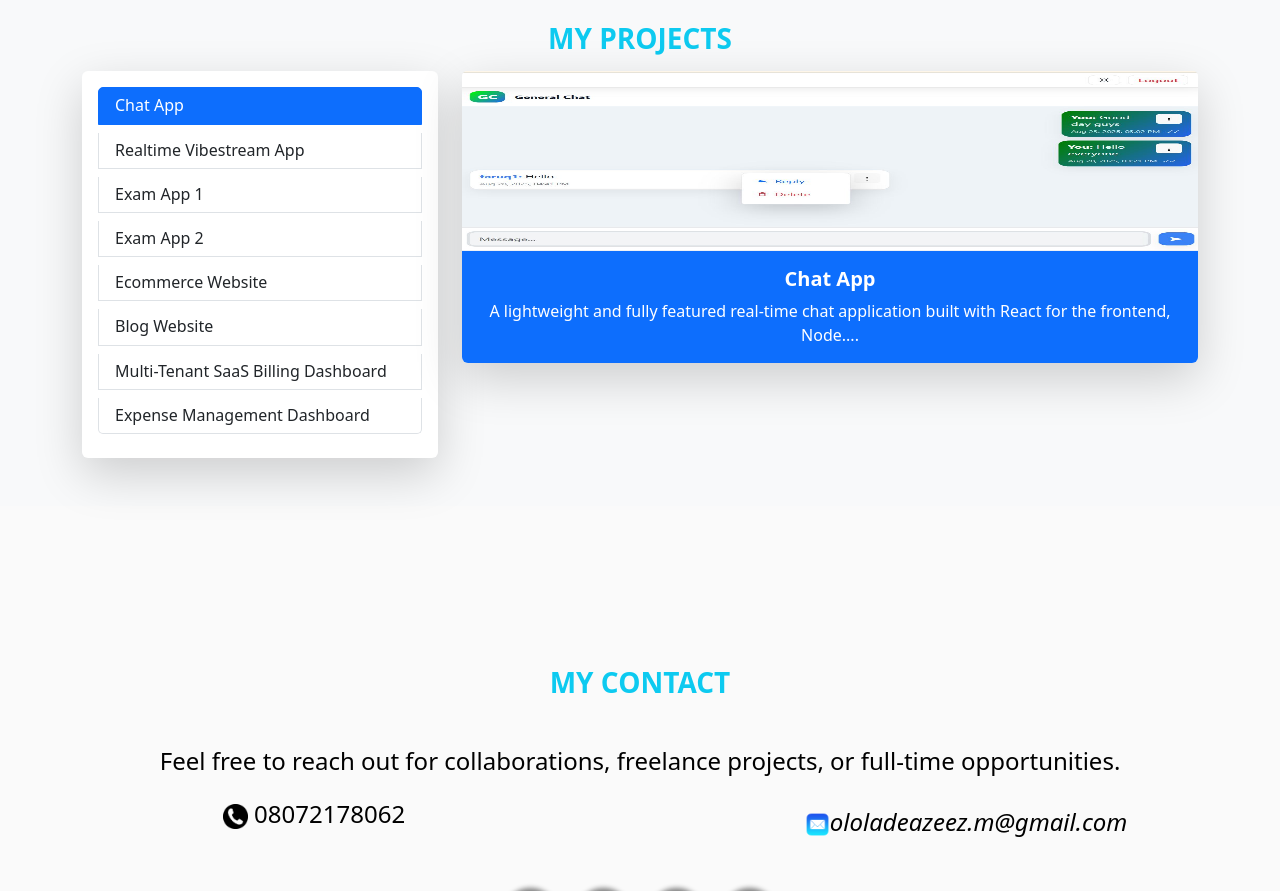
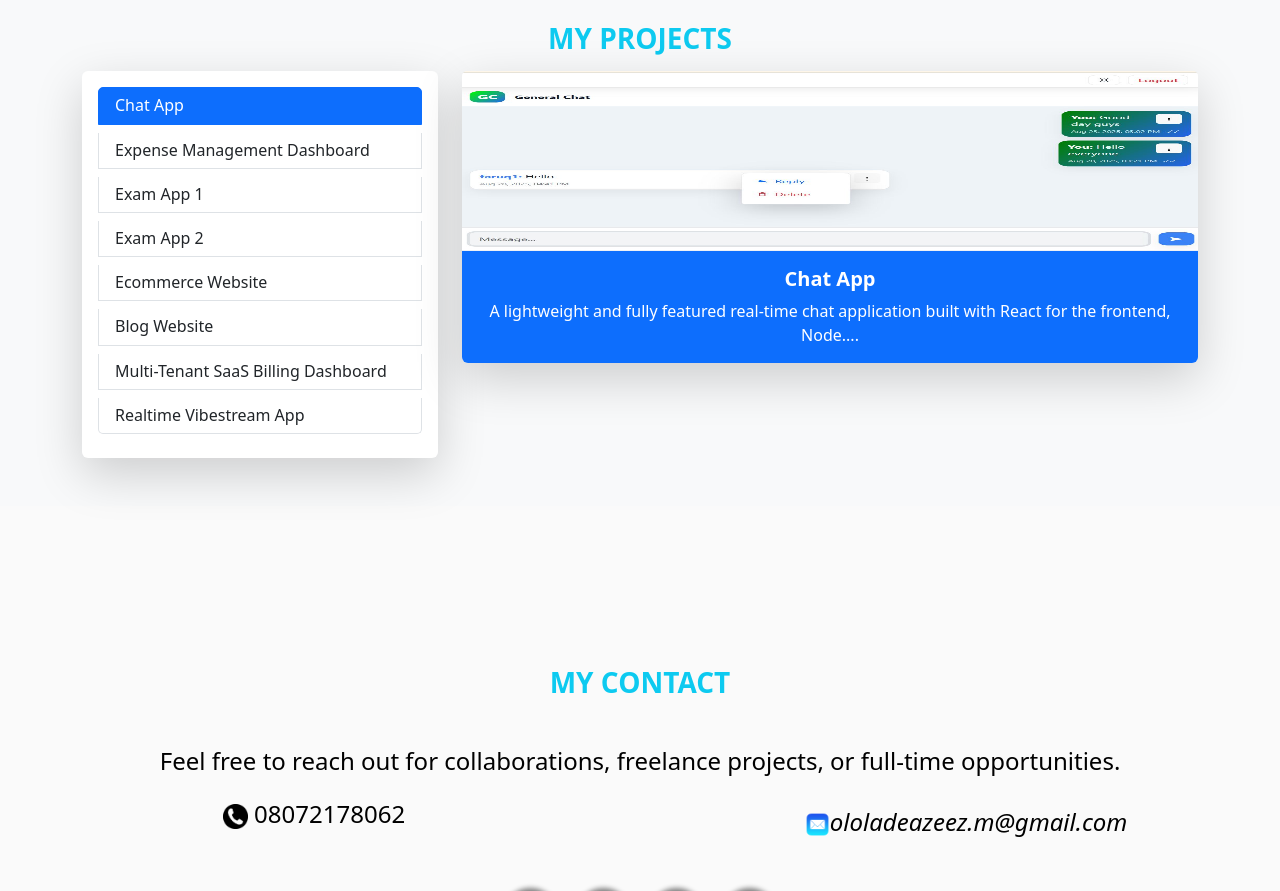
Before and after one commit to hayZedTech/port-frontend, a React (Vite) app: page / in a window 1280 px wide. Shown: the part 2840-3731 px from the top of the page. Built offline with nearby package versions, Linux system fonts and the light colour scheme.

Commit message:
Initial commit

```diff
--- a/src/Projects.jsx
+++ b/src/Projects.jsx
@@ -13,7 +13,7 @@ import exam002 from "./Images/exam002.png";
 import blog from "./Images/blog.png";
 import stripe_dashboard from "./Images/stripe_dashboard.png";
 import vibestream from "./Images/vibestream.png";
-import dashboard from "./Images/dashboard.png"; // ✅ new dashboard image
+import expenses from "./Images/expenses.png";
 
 export const Projects = () => {
   const [showModal, setShowModal] = useState(false);
@@ -42,14 +42,26 @@ export const Projects = () => {
       ]
     },
 
+
     {
       id: 2,
-      title: "Realtime Vibestream App",
-      desc: "A real-time social media platform with private and group chat, instant notifications, and conversation management. Built with React for the frontend and Node.js + Express for backend APIs. Integrated Socket.io for real-time messaging and MongoDB for scalable data storage. Deployed seamlessly on Vercel (frontend) and Render (backend).",
-      img: vibestream,
-      link: "https://vibestream-frontend-beige.vercel.app/",
-      languages: ["HTML", "CSS", "React", "Node.js", "Express.js", "MongoDB", "Bootstrap", "Socket.io"],
+      title: "Expense Management Dashboard",
+      desc: "A responsive expense tracking dashboard built with React, TypeScript, and Supabase. Features include CRUD operations for budgets and expenses, category-based charts using Recharts, and smooth UI interactions with Framer Motion and SweetAlert2. Users can view, edit, and delete expenses with loading spinners and instant visual feedback. Designed with modular components and a Tailwind CSS utility-first layout for clean, modern, and consistent presentation.",
+      img: expenses,
+      link: "https://expenses-tracker-swart-eight.vercel.app/",
+      languages: [
+        "React",
+        "TypeScript",
+        "Supabase",
+        "Recharts",
+        "Framer Motion",
+        "SweetAlert2",
+        "Tailwind",
+        "Vite",
+        "Zustand"
+      ]
     },
+
 
     {
       id: 3,
@@ -96,25 +108,16 @@ export const Projects = () => {
       languages: ["HTML", "CSS", "React", "Node.js", "Express.js", "PostgreSQL", "Bootstrap", "Stripe API"],
     },
 
-    // ✅ New project added from Dashboard
-    {
+     {
       id: 8,
-      title: "Expense Management Dashboard",
-      desc: "A responsive expense tracking dashboard built with React, TypeScript, and Supabase. Features include CRUD operations for budgets and expenses, category-based charts using Recharts, and smooth UI interactions with Framer Motion and SweetAlert2. Users can view, edit, and delete expenses with loading spinners and instant visual feedback. Designed with modular components and a Tailwind CSS utility-first layout for clean, modern, and consistent presentation.",
-      img: dashboard,
-      link: "https://expense-dashboard.vercel.app", // change if needed
-      languages: [
-        "React",
-        "TypeScript",
-        "Supabase",
-        "Recharts",
-        "Framer Motion",
-        "SweetAlert2",
-        "Tailwind",
-        "Vite",
-        "Zustand"
-      ]
+      title: "Realtime Vibestream App",
+      desc: "A real-time social media platform with private and group chat, instant notifications, and conversation management. Built with React for the frontend and Node.js + Express for backend APIs. Integrated Socket.io for real-time messaging and MongoDB for scalable data storage. Deployed seamlessly on Vercel (frontend) and Render (backend).",
+      img: vibestream,
+      link: "https://vibestream-frontend-beige.vercel.app/",
+      languages: ["HTML", "CSS", "React", "Node.js", "Express.js", "MongoDB", "Bootstrap", "Socket.io"],
     }
+
+
   ];
 
   const openModal = (project) => {
```
Also changed, not shown: src/Images/expenses.PNG (added).
